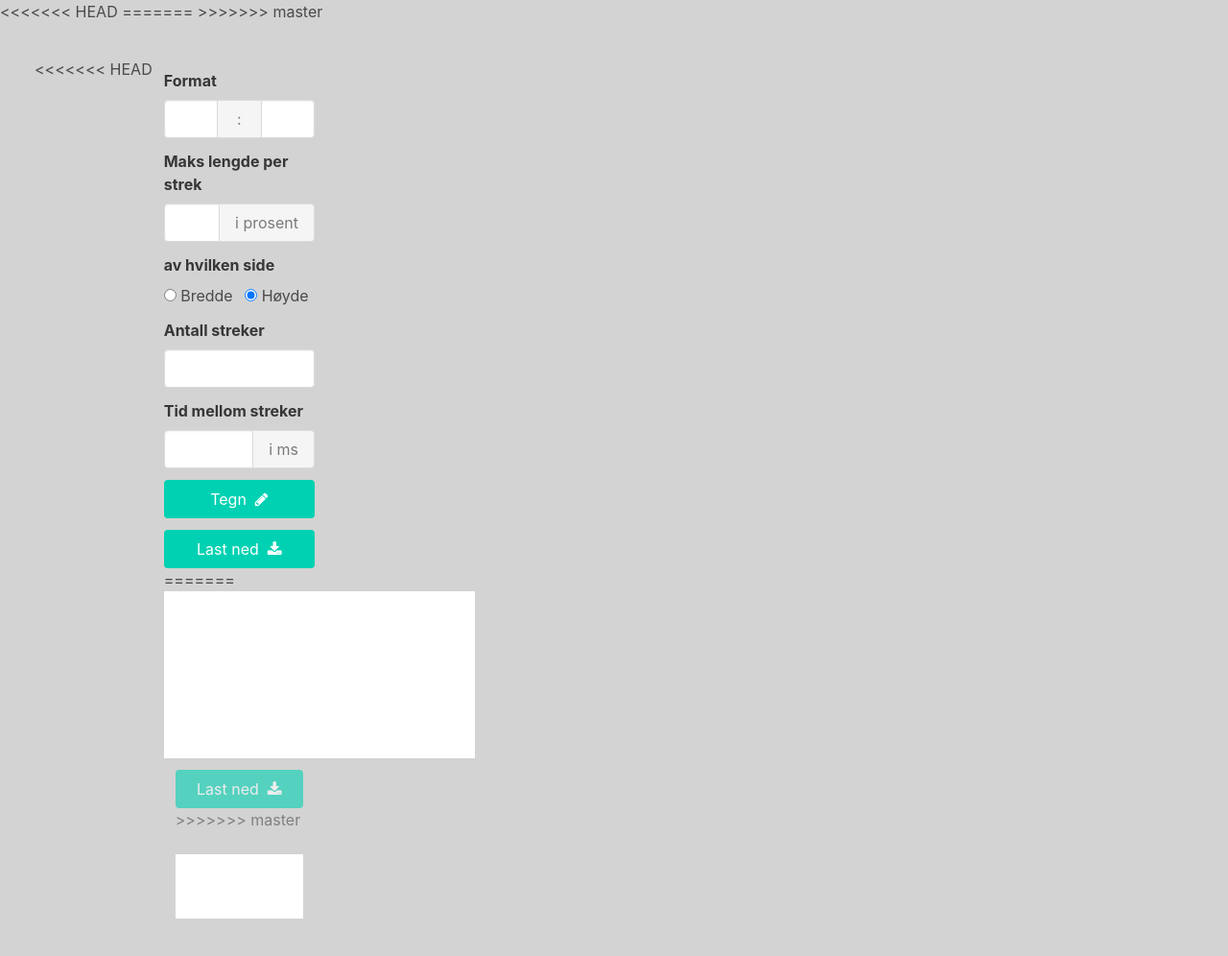
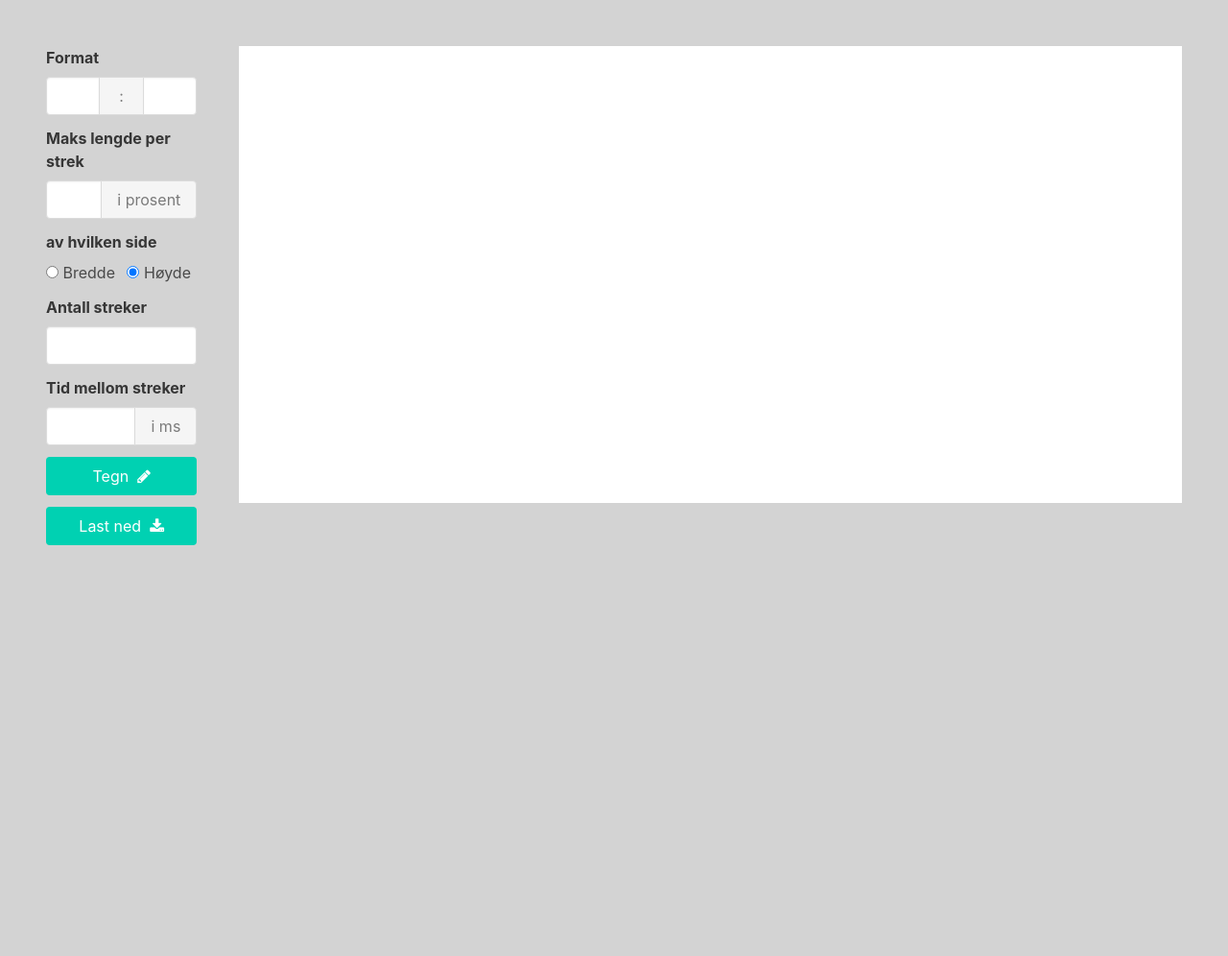
Before and after one commit to raae/fredrik, a plain HTML site: page index.html in a window 1280 px wide. Shown: the whole page at 96% size. After the commit the page ends 800 px from the top, so only its background shows below. Drawn offline with nearby package versions, Linux system fonts and the light colour scheme.

Commit message:
Merge fix

```diff
--- a/index.html
+++ b/index.html
@@ -5,11 +5,7 @@
   <meta charset="UTF-8">
   <title>HTML5 Canvas</title>
   <script type="text/javascript" src="https://cdnjs.cloudflare.com/ajax/libs/paper.js/0.11.4/paper-full.min.js"></script>
-<<<<<<< HEAD
   <script type="text/paperscript" src="main.js" canvas="canvas" keepalive="true"></script>
-=======
-  <script type="text/paperscript" src="main.js" canvas="draw"></script>
->>>>>>> master
   <link rel="stylesheet" href="https://cdnjs.cloudflare.com/ajax/libs/bulma/0.5.0/css/bulma.min.css">
   <link rel="stylesheet" href="https://cdnjs.cloudflare.com/ajax/libs/font-awesome/4.7.0/css/font-awesome.min.css">
   <style>
@@ -47,7 +43,6 @@
 
 <body>
   <div class="columns section">
-<<<<<<< HEAD
 
     <div class="column is-2">
       <div id="controls" class="active">
@@ -113,14 +108,6 @@
           </a>
         </div>
       </div>
-=======
-    <canvas class="column" id="draw" style="background-color: white" keepalive="true"></canvas>
-    <div class="column is-narrow" id="controls">
-      <a class="button is-primary" id="download" download="art.svg" href="#">
-      Last ned &nbsp;
-      <i class="fa fa-download"></i>
-    </a>
->>>>>>> master
     </div>
     <div class="column">
       <canvas id="canvas" style="background-color: white"></canvas>
```
